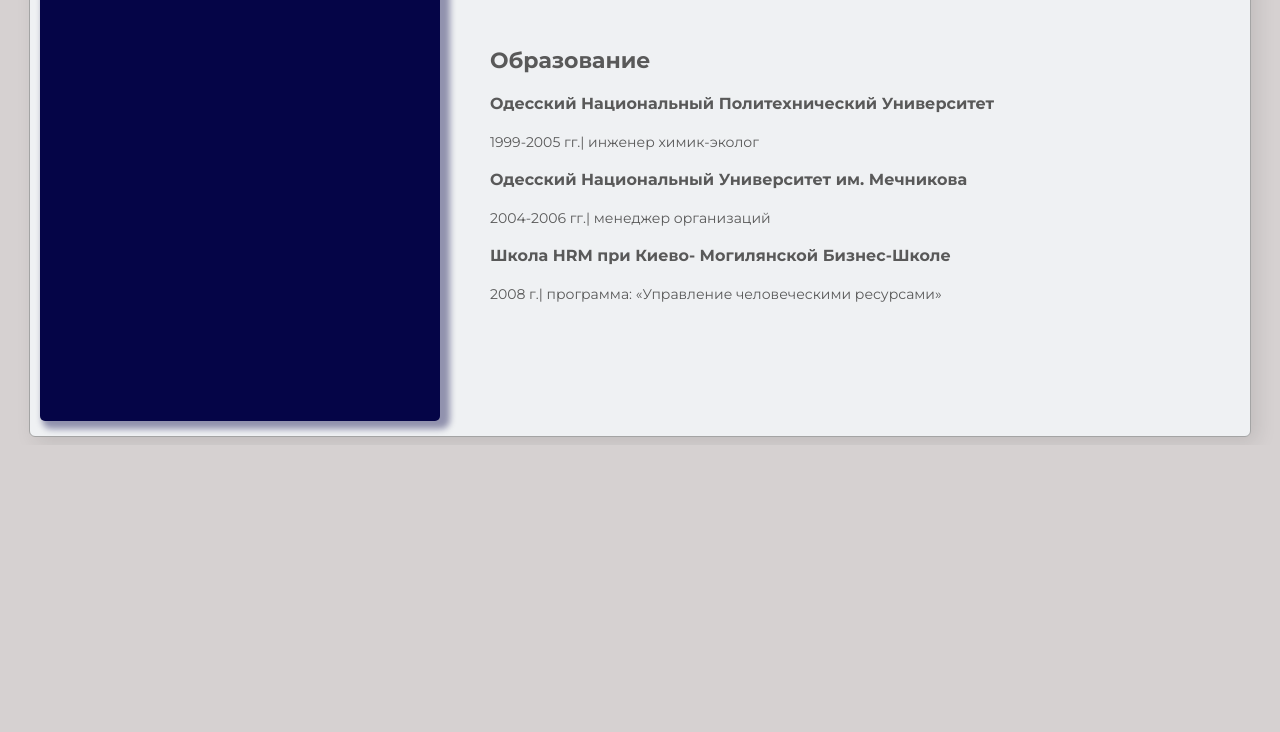
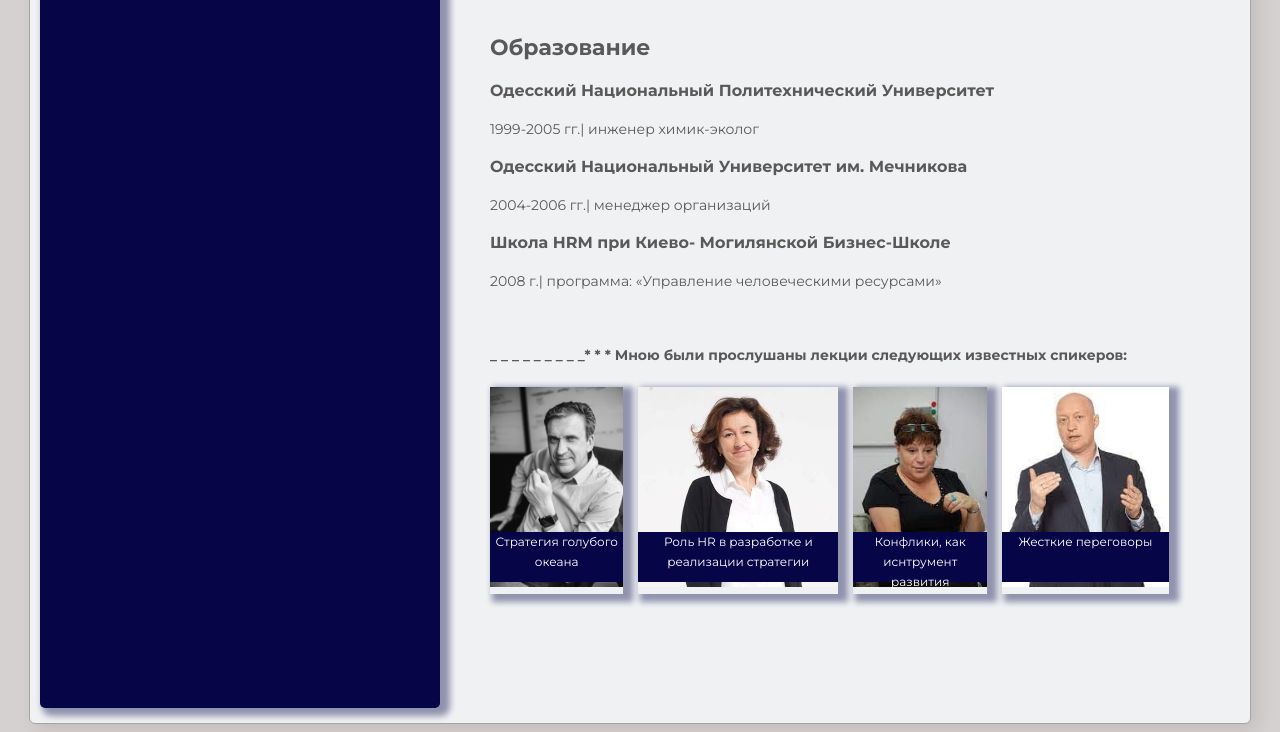
Before and after one commit to MarynaYa/cv_yaneva, a plain HTML site: page index.html in a window 1280 px wide. Shown: the part 1571-2303 px from the top of the page. Before the commit the page ends 2016 px from the top, so only its background shows below. Drawn offline with Linux system fonts and the light colour scheme.

Commit message:
trainer-commint

```diff
--- a/index.html
+++ b/index.html
@@ -83,8 +83,29 @@
                 </li>
             </ul>
         </section>
+        <section class="trainer">
+            <b class="trainer-titl">_ _ _ _ _ _ _ _ _* * * Мною были прослушаны лекции следующих известных спикеров:</b>
+            <ul class="trainer-list list">
+                <li class="trainer-list__item">
+                    <img src="./img/sheremeta4-76397 (1).jpg" widht="150" height="200" alt="">
+                    <p class="trainer-list__text">Стратегия голубого океана</p>
+                </li><li class="trainer-list__item">
+                    <img src="./img/avlasova (1).jpg" widht="150" height="200"  alt="">
+                    <p class="trainer-list__text">Роль HR в разработке и реализации стратегии</p>
+                </li>
+                <li class="trainer-list__item">
+                    <img src="./img/gsivkova (1).jpg" widht="150" height="200" alt="">
+                    <p class="trainer-list__text">Конфлики, как иснтрумент развития</p>
+                </li>
+                <li class="trainer-list__item">
+                    <img src="./img/vkozlov (1).jpg" widht="150" height="200" alt="">
+                    <p class="trainer-list__text">Жесткие переговоры</p>
+                </li>
+            </ul>
+
+        </section>
     </main>
-    <footer>
+    <sidebar>
         <section class="photo">
             <img src="./img/pfoto.jpg" alt="yaneva" width="400">
         </section>
@@ -155,7 +176,7 @@
             </ul>
         </section>
         </div>
-    </footer>
+    </sidebar>
     </div>
 
 </body>
--- a/styles/style.css
+++ b/styles/style.css
@@ -22,7 +22,7 @@ body {
 h1 {
     font-weight: 700;
     font-style: normal;
-    font-size: 38px;
+    font-size: 30px;
     line-height: 33px;
 }
 h2 {
@@ -65,7 +65,35 @@ h3 {
 .experience-list:last-child {
     margin-bottom: 50px;
 }
-footer {
+.trainer {
+    margin-top: 50px;
+}
+.trainer-list {
+    display: flex;
+    list-style: none;
+    gap: 15px;
+    margin-top: 20px;
+   padding: 0;
+}
+.trainer-list__item {
+    position: relative;
+    box-shadow: 6px 4px 6px 4px rgb(5, 5, 71, 0.4) ;
+}
+.trainer-list__text {
+    position: absolute;
+    bottom: 0;
+    left: 0;
+    width: 100%;
+    height: 50px;
+    background-color: rgb(5, 5, 71);
+    color: #ffffff;
+    text-align: center;
+    align-items: center;
+    font-size: 12px;
+    line-height: 20px;
+}
+
+sidebar {
     width: 400px;
     color: rgba(239, 241, 243);
     background-color: rgb(5, 5, 71);
```
Also changed, not shown: img/Sheremeta_KNEU_kn_280314 (1).jpg (added), img/avlasova (1).jpg (added), img/gsivkova (1).jpg (added), img/sheremeta4-76397 (1).jpg (added), img/vkozlov (1).jpg (added).
